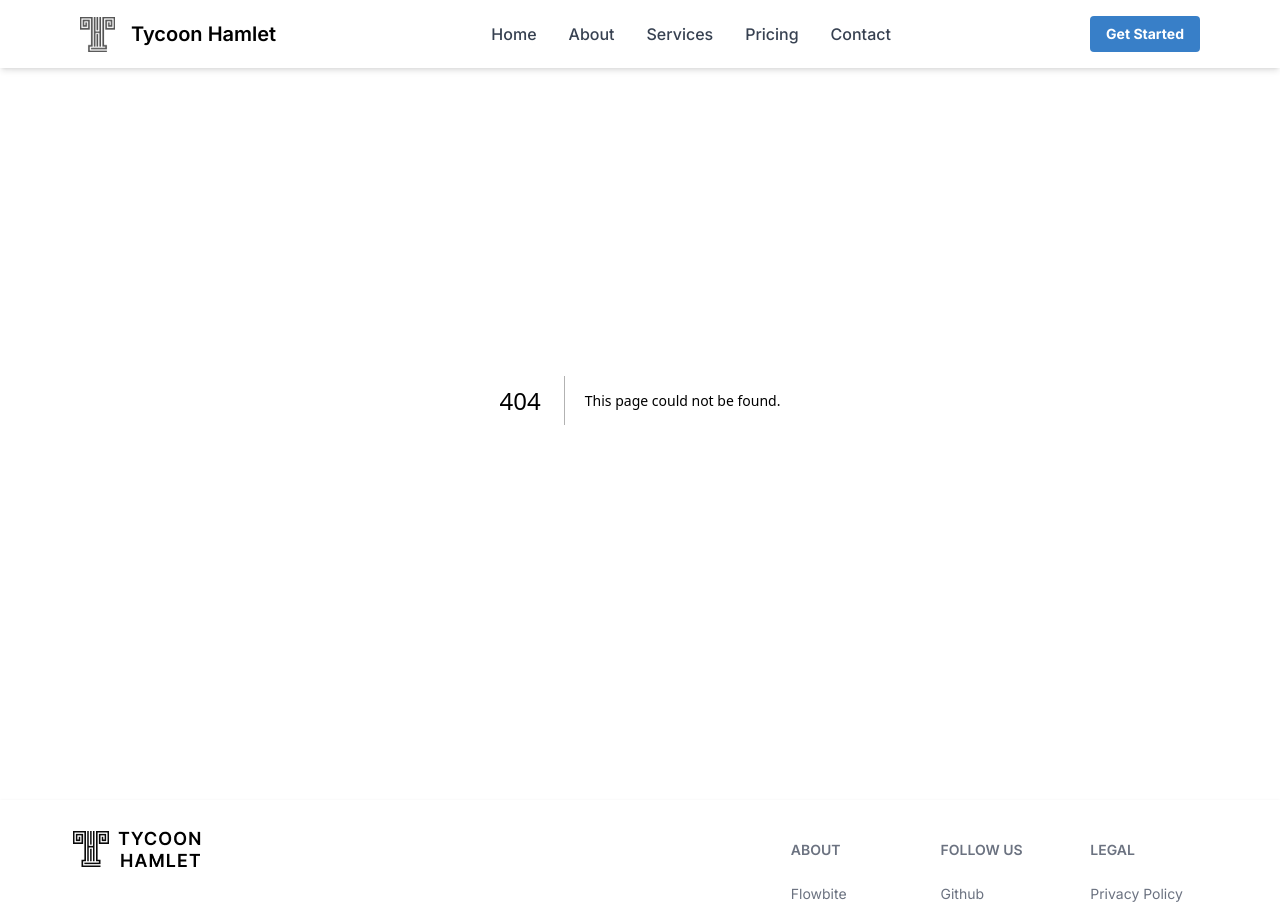
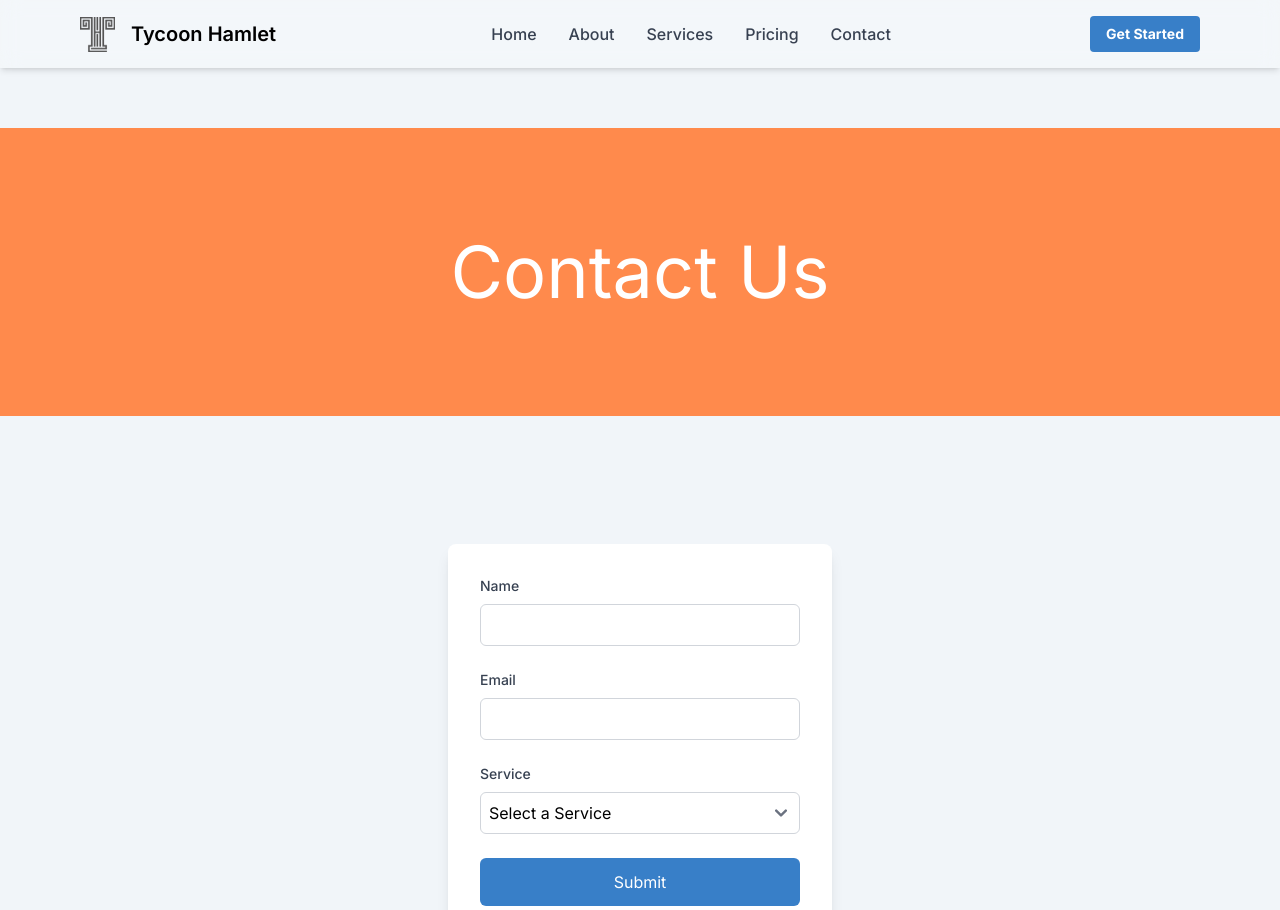
Before and after one commit to Manas610/th-new, a Next.js app: page /contact in a window 1280 px wide. Before the commit this address had no page. Shown: the top 910 px of the page. Built offline with nearby package versions, Linux system fonts and the light colour scheme.

Commit message:
sample services page for parallax effect

```diff
--- a/src/app/apps/[appname]/page.jsx
+++ b/src/app/apps/[appname]/page.jsx
@@ -24,13 +24,13 @@ const page = ({params}) => {
                     <div className="md:text-6xl text-4xl font-semibold">{app.title}</div>
                     <div className="md:text-xl text-lg mt-4">{app.progress} on Playstore</div>
                 </div>
-                <div className="flex flex-col justify-center items-center sm:h-auto bg-sky-100 p-4 m-4 rounded-md shadow-lg">
-                    <img src={app.photo_path} className="sm:h-auto h-32" alt="APP Logo" />
+                <div className="flex flex-col justify-center items-center sm:h-auto bg-transparent p-4 m-4">
+                    <img src={app.photo_path} className="sm:h-auto h-32 rounded-2xl" alt="APP Logo" />
                 </div>
             </div>
         </div>
 
-        <div className="sm:grid lg:grid-cols-3 md:grid-cols-2 gap-8 my-24 lg:mx-24 mx-4 md:p-16 p-4 rounded-lg bg-white flex flex-col border-2">
+        <div className="sm:grid lg:grid-cols-3 md:grid-cols-2 gap-8 my-16 lg:mx-24 mx-4 md:p-16 p-4 rounded-lg bg-white flex flex-col">
 
             <div className="lg:col-span-2 md:col-span-1 items-start sm:mx-8">
                 <span className="text-4xl font-semibold">Features</span>
@@ -41,7 +41,7 @@ const page = ({params}) => {
                 </ul>
             </div>
             <div className="space-y-6 mx-auto">
-                <div className="rounded-md shadow-four inline-block py-4 px-16">
+                <div className="rounded-2xl shadow-four inline-block py-4 px-16">
                     <Rating rating={app.rating} />
                 </div>
                 <div className="block">
@@ -78,13 +78,12 @@ const page = ({params}) => {
             </div>
         </div>
 
-        <hr className="border"/>
-        <div className="my-16">
-            <div className="sm:mx-24 py-16 rounded-md bg-white sm:px-16 flex flex-col justify-center items-center border-2">
+        <div className="my-8">
+            <div className="md:mx-24 sm:mx-16 mx-4 py-16 rounded-md bg-white sm:px-16 flex flex-col justify-center items-center">
                 <div className="sm:text-4xl text-2xl font-bold">Join Updates</div>
-                <div className="my-4">Lorem ipsum dolor sit amet consectetur adipisicing elit. Sapiente, doloribus.</div>
-                <form className="flex flex-row space-x-8 sm:gap-8 gap-1">
-                    <input className="rounded-lg border-black border sm:w-96 w-auto" placeholder=" Your Email" />
+                <div className="my-4 mb-8">Lorem ipsum dolor sit amet consectetur adipisicing elit. Sapiente, doloribus.</div>
+                <form className="flex flex-row space-x-8 md:gap-8 sm:gap-4 gap-1">
+                    <input className="rounded-lg border-black border sm:w-80 md:w-96 w-auto" placeholder=" Your Email" />
                     <button className="bg-red-500 px-8 py-2 rounded-full text-white">Join</button>
                 </form>
             </div>
--- a/src/app/apps/components/Card.jsx
+++ b/src/app/apps/components/Card.jsx
@@ -5,10 +5,10 @@ function Card({ title, description , image }) {
   const url = `/apps/${encodeURIComponent(title)}`;
 
     return (
-      <div className="bg-white hover:shadow-xl hover:shadow-slate-200 rounded-lg overflow-hidden sm:h-auto">
+      <div className="bg-white hover:shadow-xl hover:shadow-slate-200 rounded-3xl overflow-hidden sm:h-auto">
         <div className="grid sm:grid-cols-5 gap-4">
           <div className="sm:col-span-2 flex flex-col justify-center items-center rounded-lg h-auto">
-            <div className="m-4 p-8 rounded-lg bg-sky-100">
+            <div className="m-4 p-8 rounded-2xl bg-sky-100">
               <img src={image} alt="App Logo" className="w-40 h-40 object-contain" />
             </div>
           </div>
--- /dev/null
+++ b/src/app/contact/page.jsx
@@ -0,0 +1,58 @@
+function page() {
+  return (
+    <div className="min-h-screen">
+
+      <div className="my-32">
+        <div className="bg-orange-400 h-72 flex flex-col justify-center items-center">
+            <span className="text-white text-7xl">Contact Us</span>
+        </div>
+      </div>
+
+        <div className="max-w-sm mx-auto my-10 p-8 bg-white shadow-lg rounded-lg">
+            <form className="space-y-6">
+                <div>
+                <label htmlFor="name" className="text-sm font-medium text-gray-700 block mb-2">Name</label>
+                <input
+                    type="text"
+                    id="name"
+                    name="name"
+                    className="w-full p-2 border border-gray-300 rounded-md"
+                    required
+                />
+                </div>
+                <div>
+                <label htmlFor="email" className="text-sm font-medium text-gray-700 block mb-2">Email</label>
+                <input
+                    type="email"
+                    id="email"
+                    name="email"
+                    className="w-full p-2 border border-gray-300 rounded-md"
+                    required
+                />
+                </div>
+                <div>
+                <label htmlFor="service" className="text-sm font-medium text-gray-700 block mb-2">Service</label>
+                <select
+                    id="service"
+                    name="service"
+                    className="w-full p-2 border border-gray-300 rounded-md bg-white"
+                    required
+                >
+                    <option value="">Select a Service</option>
+                    <option value="app">App</option>
+                    <option value="web">Web</option>
+                    <option value="logo">Logo</option>
+                    <option value="seo">SEO</option>
+                </select>
+                </div>
+                <button type="submit" className="w-full p-3 bg-blue-dark text-white rounded-md hover:bg-blue-800 transition-colors">
+                Submit
+                </button>
+            </form>
+        </div>
+
+    </div>
+  )
+}
+
+export default page
--- a/src/app/logos/components/HeroSection.jsx
+++ b/src/app/logos/components/HeroSection.jsx
@@ -7,9 +7,9 @@ function HeroSection({name , image1 ,image2}) {
   return (
     <div>
         <div className="mt-48 mb-56">
-            <div className="flex justify-center items-center relative h-80 text-center rounded-lg">
+            <div className="flex justify-center items-center relative h-80 text-center">
 
-            <div className="container rounded-lg md:rounded-none">
+                <div className="container rounded-3xl lg:rounded-none">
                 <div className="blob-c">
                 <div className="shape-blob"></div>
                 <div className="shape-blob one"></div>
--- /dev/null
+++ b/src/app/services/components/ParallaxSection.jsx
@@ -0,0 +1,26 @@
+import React from 'react';
+
+const ParallaxSection = ({ image, children }) => {
+  return (
+    <div
+      style={{
+        backgroundImage: `url(${image})`,
+        backgroundAttachment: 'fixed',
+        backgroundPosition: 'center',
+        backgroundRepeat: 'no-repeat',
+        backgroundSize: 'cover',
+        height: '100vh',
+        display: 'flex',
+        justifyContent: 'center',
+        alignItems: 'center',
+        color: 'white',
+        flexDirection: 'column',
+        fontSize: '2rem'
+      }}
+    >
+      {children}
+    </div>
+  );
+};
+
+export default ParallaxSection;
--- /dev/null
+++ b/src/app/services/page.jsx
@@ -0,0 +1,20 @@
+import React from 'react';
+import ParallaxSection from './components/ParallaxSection';
+
+function App() {
+  return (
+    <div className="App">
+      <ParallaxSection image={"/images/beach.jpg"}>
+        <p>Welcome to the Beach</p>
+      </ParallaxSection>
+      <div className="bg-gray-700 text-white text-center p-20">
+        <p>This is a normal section without parallax.</p>
+      </div>
+      <ParallaxSection image={"/images/forest.jpg"}>
+        <p>Explore the Forest</p>
+      </ParallaxSection>
+    </div>
+  );
+}
+
+export default App;
--- a/src/components/Header.jsx
+++ b/src/components/Header.jsx
@@ -24,9 +24,9 @@ function HeaderTH() {
       <Navbar.Collapse>
         <Navbar.Link href="/" className={`text-base ${pathname === '/' ? 'active' : ''} nav-link`}>Home</Navbar.Link>
         <Navbar.Link href="#" className='text-base nav-link'>About</Navbar.Link>
-        <Navbar.Link href="#" className='text-base nav-link'>Services</Navbar.Link>
+        <Navbar.Link href="/services" className={`text-base ${pathname === '/services' ? 'active' : ''} nav-link`}>Services</Navbar.Link>
         <Navbar.Link href="#" className='text-base nav-link'>Pricing</Navbar.Link>
-        <Navbar.Link href="#" className='text-base nav-link'>Contact</Navbar.Link>
+        <Navbar.Link href="/contact" className={`text-base ${pathname === '/contact' ? 'active' : ''} nav-link`}>Contact</Navbar.Link>
       </Navbar.Collapse>
     </Navbar>
   );
--- a/src/components/ServiceSection.jsx
+++ b/src/components/ServiceSection.jsx
@@ -17,18 +17,18 @@ function ServiceSection() {
                 The Range of Services That we Provide
             </p>
         </div>
-        <div className="grid grid-cols-1 lg:grid-cols-3 sm:grid-cols-2 lg:gap-24 gap-8 lg:m-8">
+        <div className="grid grid-cols-1 lg:grid-cols-3 sm:grid-cols-2 lg:gap-16 gap-8">
 
         {/* website card */}
 
-            <div className="bg-sky-100 inline-block w-auto rounded-lg h-auto hover:shadow-xl hover:shadow-slate-200">
+            <div className="bg-sky-100 inline-block w-auto rounded-2xl h-auto hover:shadow-xl hover:shadow-slate-200">
                 <div className="my-8">
                     <div className="flex justify-center relative blob-container-sm-web">
                         <FaLaptop className="text-5xl mx-auto z-10 text-white" />
                     </div>
                 </div>
                 <div className="flex flex-col text-center pt-4 font-semibold text-lg">Web Development</div>
-                <div><p className="p-8 text-slate-600">
+                <div><p className="p-8 text-slate-600 text-justify">
                 We design and develop mobile apps that are user-friendly and visually appealing
                  to give a seamless experience to the users.
                 </p></div>
@@ -43,14 +43,14 @@ function ServiceSection() {
 
             {/* app card */}
 
-            <div className="bg-red-100 inline-block w-auto rounded-lg h-auto hover:shadow-xl hover:shadow-slate-200">
+            <div className="bg-red-100 inline-block w-auto rounded-2xl h-auto hover:shadow-xl hover:shadow-slate-200">
                 <div className="my-8">
                     <div className="flex justify-center relative blob-container-sm-app">
                         <AiOutlineMobile className="text-5xl mx-auto z-10 text-white"/>
                     </div>
                 </div>
                 <div className="flex flex-col text-center pt-4 font-semibold text-lg">App Development</div>
-                <div><p className="p-8 text-slate-600">
+                <div><p className="p-8 text-slate-600 text-justify">
                 We design and develop mobile apps that are user-friendly and visually appealing
                  to give a seamless experience to the users.
                 </p></div>
@@ -65,14 +65,14 @@ function ServiceSection() {
 
             {/* logo card */}
 
-            <div className="bg-green-100 inline-block w-auto rounded-lg h-auto hover:shadow-xl hover:shadow-slate-200">
+            <div className="bg-green-100 inline-block w-auto rounded-2xl h-auto hover:shadow-xl hover:shadow-slate-200">
                 <div className="my-8">
                     <div className="flex justify-center relative blob-container-sm-logo">
                         <TbBrandItch className="text-5xl mx-auto z-10 text-white"/>
                     </div>
                 </div>
                 <div className="flex flex-col text-center pt-4 font-semibold text-lg">Logo Designing</div>
-                <div><p className="p-8 text-slate-600">
+                <div><p className="p-8 text-slate-600 text-justify">
                 We design and develop mobile apps that are user-friendly and visually appealing
                  to give a seamless experience to the users.
                 </p></div>
--- a/src/data/appsData.json
+++ b/src/data/appsData.json
@@ -1,6 +1,7 @@
 {
     "apps": [
       {
+        "id" : "1",
         "title": "iQuote",
         "rating": 3.5,
         "progress": "Published",
@@ -20,6 +21,7 @@
         "photo_path": "/images/app/iquote.png"
       },
       {
+        "id" : "2",
         "title": "ScoreKeeper",
         "rating": 4.0,
         "progress": "Published",
@@ -39,6 +41,7 @@
         "photo_path": "/images/app/scorekeeper.png"
       },
       {
+        "id" : "3",
         "title": "AadhaarBook",
         "rating": 4.0,
         "progress": "Published",
@@ -58,6 +61,7 @@
         "photo_path": "/images/app/aadhaar_book.png"
       },
       {
+        "id" : "4",
         "title": "InstantBiller",
         "rating": 4.0,
         "progress": "Published",
```
Also changed, not shown: public/images/beach.jpg (added), 1 other file (tests, documents, lock files or other folders). Lines whose indentation alone changed are shown as unchanged.
